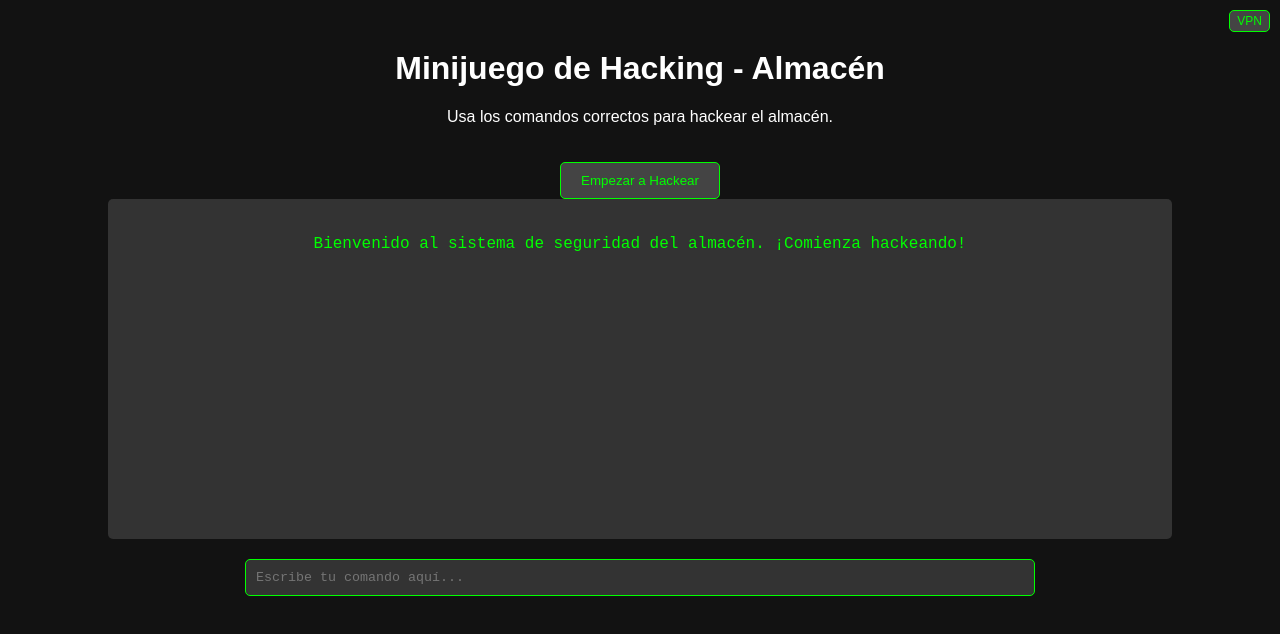
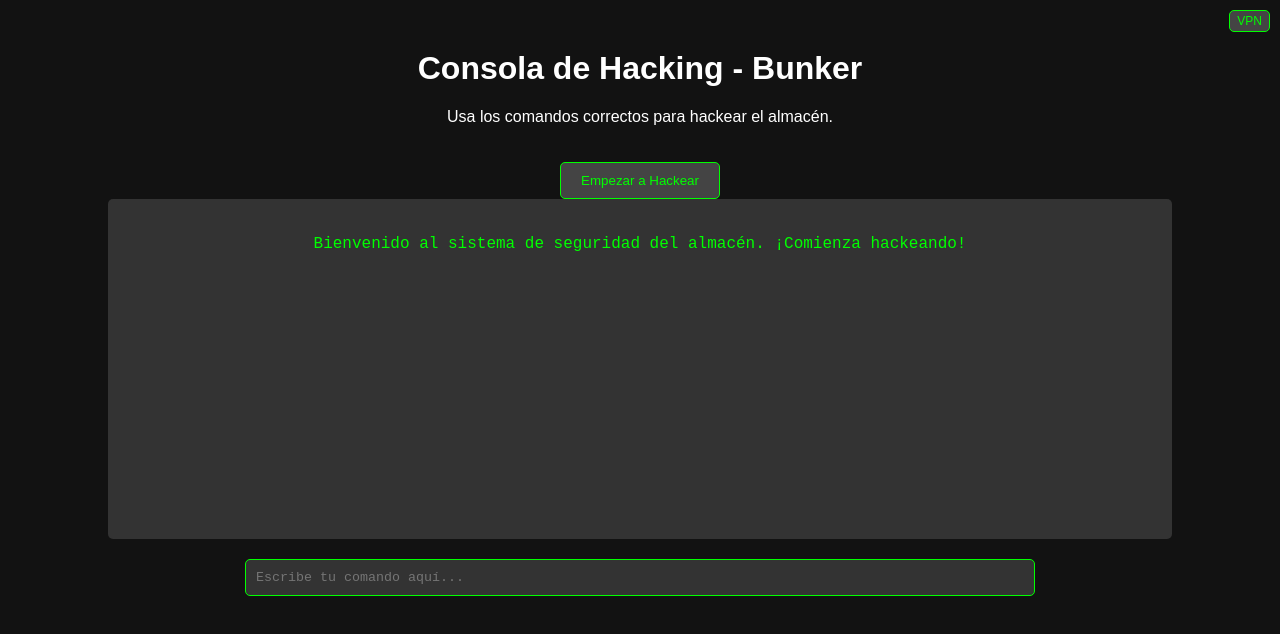
Before and after one commit to marqui102/hacking, a plain HTML site: page index.html in a window 1280 px wide. Drawn offline with Linux system fonts and the light colour scheme.

Commit message:
Update index.html

```diff
--- a/index.html
+++ b/index.html
@@ -121,7 +121,7 @@
 </head>
 <body>
   <div class="container">
-    <h1>Minijuego de Hacking - Almacén</h1>
+    <h1>Consola de Hacking - Bunker</h1>
     <p>Usa los comandos correctos para hackear el almacén.</p>
 
     <button id="start-button">Empezar a Hackear</button>
```
